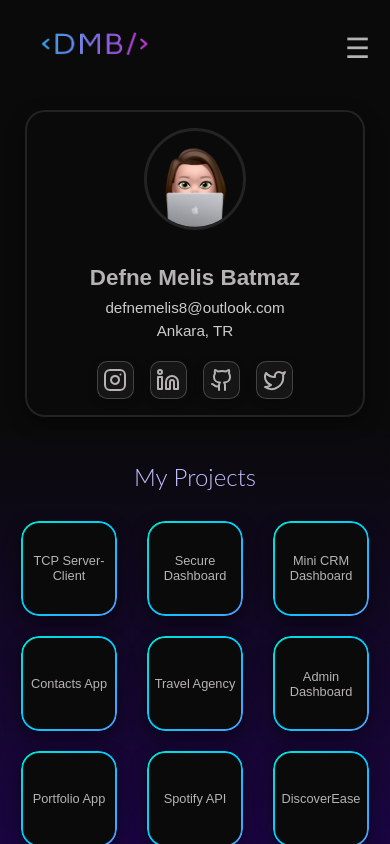
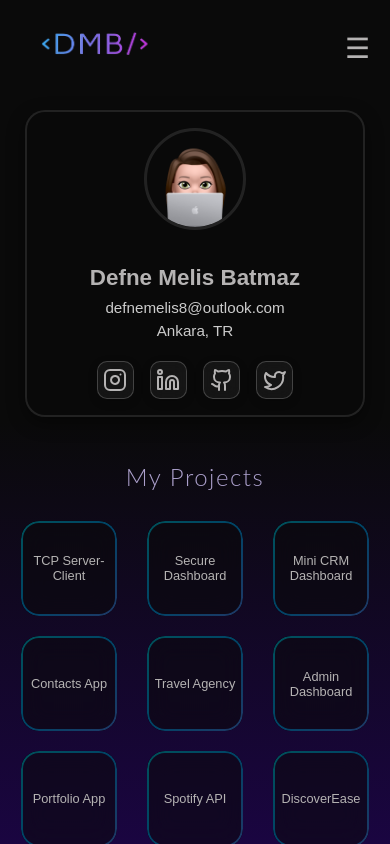
Before and after one commit to dmbatmazz/My_Portfolio_App, a React (Create React App) app: page /portfolio in a window 390 px wide. Built offline with nearby package versions, Linux system fonts and the light colour scheme.

Commit message:
some edits again

```diff
--- a/src/pages/Portfolio.css
+++ b/src/pages/Portfolio.css
@@ -1,24 +1,33 @@
 /* --- Renk Değişkenleri (işlev odaklı) --- */
 :root {
   --bg-main: #0A0A0A;                     /* Genel arka plan */
-  --text-main: #cccccc;                      /* Ana metin rengi */
-  --text-muted: #f0f0f0;                   /* Açıklama/metin rengi */
-  --box-bg: #0A0A0a;       /* Portfolio kutu arka plan */
+  --text-main: #ffffff;                   /* Ana metin rengi */
+  --text-muted: #f0f0f0;                  /* Açıklama/metin rengi */
+  --box-bg: #0a0a0a83;                      /* Portfolio kutu arka plan */
   --box-border: rgba(255,255,255,0.1);    /* Kutunun sınır rengi */
   --box-shadow-default: rgba(0,0,0,0.45); /* Kutunun gölge rengi */
   --box-shadow-hover: rgba(0,0,0,0.6);    /* Hover gölge rengi */
 
-  --border-gradient-start: #00ff9d;       /* Border animasyon başı */
-  --border-gradient-mid1: #00ccff;        /* Border animasyon ara renk */
-  --border-gradient-mid2: #9b6dff;        /* Border animasyon ara renk */
-  --border-gradient-end: #8400ff;         /* Border animasyon sonu */
+  /* Parlak renkli border (hover için) */
+  --border-gradient-start: #00ff9d;
+  --border-gradient-mid1: #00ccff;
+  --border-gradient-mid2: #9b6dff;
+  --border-gradient-end: #8400ff;
+
+  /* Mat, koyu renkli border (normalde) */
+  --border-gradient-start-muted: #005f4d;
+  --border-gradient-mid1-muted: #004466;
+  --border-gradient-mid2-muted: #3d2d66;
+  --border-gradient-end-muted: #3d005f;
 
   --hover-overlay-bg: rgba(0,0,0,0.65);   /* Hover overlay arka plan */
-  --hover-text: #b19cff;                  /* Hover overlay yazı rengi */
+  --hover-text: #c8bafa;                  /* Hover overlay yazı rengi */
   --project-link: #b19cff;                /* Proje link rengi */
   --project-link-hover: #9b7ffe;          /* Proje link hover rengi */
   --modal-bg: #1e1e1e;
-  --slider-btn-color: #b19cff;               /* Modal arka plan */
+  --slider-btn-color: #b19cff;            /* Modal arka plan */
+  --title-projects: #bfaefd;            /* Portfolio başlık rengi */
+  --title-projects-phone: #d5c8fdca;       /* Portfolio başlık rengi (telefon) */
 }
 
 /* --- Genel Stil --- */
@@ -37,13 +46,13 @@ html, body {
 }
 
 .portfolio-title {
-  margin-bottom: 30px;
+  margin-bottom: 50px;
   margin-top: 100px;
-  color: var(--text-main);
   font-size: 2.2rem;
-  color: var(--title-about);
-  font-family: 'Lato', sans-serif;
-  font-weight: 310;
+  color: var(--title-projects);
+  font-family: 'Josefin Sans', sans-serif;
+  font-weight: 100;
+  letter-spacing: 1.5px;
 }
 
 /* Grid yapısı */
@@ -61,7 +70,7 @@ html, body {
   background: var(--box-bg);
   font-family: 'Poppins', sans-serif;
   color: var(--text-main);
-  font-weight: 400;
+  font-weight: 500;
   font-size: 1rem;
   border-radius: 18px;
   aspect-ratio: 1/1;
@@ -75,12 +84,11 @@ html, body {
   align-items: center;
 
   backdrop-filter: blur(12px);
-  box-shadow: 0 6px 18px var(--box-shadow-default);
 
   transition: transform 0.4s ease, box-shadow 0.4s ease;
 }
 
-/* Gradient border animasyonu */
+/* Gradient border animasyonu (normalde MAT renkler) */
 .portfolio-box::before {
   content: '';
   position: absolute;
@@ -89,10 +97,10 @@ html, body {
   border-radius: 18px;
   background: linear-gradient(
     135deg,
-    var(--border-gradient-start),
-    var(--border-gradient-mid1),
-    var(--border-gradient-mid2),
-    var(--border-gradient-end)
+    var(--border-gradient-start-muted),
+    var(--border-gradient-mid1-muted),
+    var(--border-gradient-mid2-muted),
+    var(--border-gradient-end-muted)
   );
   background-size: 300% 300%;
   animation: borderFlow 6s ease infinite;
@@ -100,6 +108,19 @@ html, body {
   -webkit-mask-composite: destination-out;
           mask-composite: exclude;
   z-index: 1;
+  transition: background 0.4s ease;
+}
+
+/* Hover olunca parlak renklere geçiş */
+.portfolio-box:hover::before {
+  background: linear-gradient(
+    135deg,
+    var(--border-gradient-start),
+    var(--border-gradient-mid1),
+    var(--border-gradient-mid2),
+    var(--border-gradient-end)
+  );
+  background-size: 300% 300%;
 }
 
 /* İçerik (proje adı) */
@@ -113,7 +134,6 @@ html, body {
 .portfolio-hover {
   position: absolute;
   inset: 0;
-  background: var(--hover-overlay-bg);
   display: flex;
   flex-direction: column;
   justify-content: center;
@@ -121,7 +141,7 @@ html, body {
   gap: 8px;
   color: var(--hover-text);
   font-family: 'Raleway', sans-serif;
-  font-weight: 300;
+  font-weight: 400;
   font-size: 1.1rem;
   text-align: center;
   letter-spacing: 0.5px;
@@ -381,7 +401,7 @@ html, body {
 }
 
 .profile-btn:hover {
-  background: linear-gradient(135deg, var(--border-gradient-start), var(--border-gradient-mid2));
+  background: linear-gradient(135deg, var(--border-gradient-mid1), var(--border-gradient-end));
   color: #fff;
   border: 1px solid transparent;
   transform: translateY(-2px) scale(1.03);
@@ -402,7 +422,7 @@ html, body {
     font-size: 2.5rem;
     font-family: 'Lato', sans-serif;
     font-weight: 310;
-    color: var(--title-about);
+    color: var(--title-projects);
   }
   .portfolio-grid { grid-template-columns: repeat(4, 1fr); }
   .profile-card { max-width: 500px; padding: 1.5rem 1rem; margin: 0 auto;  }
@@ -417,7 +437,7 @@ html, body {
     font-size: 2rem;
     font-family: 'Lato', sans-serif;
     font-weight: 310;
-    color: var(--title-about);
+    color: var(--title-projects);
   }
   .portfolio-box { width: 90%; margin: 0 auto; }
   .profile-card { max-width: 500px; margin: 0 auto; }
@@ -480,7 +500,7 @@ html, body {
     font-size: 1.5rem;
     font-family: 'Lato', sans-serif;
     font-weight: 310;
-    color: var(--title-about);
+    color: var(--title-projects-phone);
   }
   .project-images img,
   .project-images-slider img { width: 90%; max-height: 60vh; }
--- a/src/pages/Portfolio.jsx
+++ b/src/pages/Portfolio.jsx
@@ -71,6 +71,10 @@ const contactsAppImages = [
   "./Portfolio_photos/contacts2.png",
 ];
 
+const portfolioAppImages = [
+  "./Portfolio_photos/avatar.png",
+];
+
 // Helpers
 const getImagesByProject = (name) => {
   switch (name) {
@@ -90,6 +94,8 @@ const getImagesByProject = (name) => {
       return tcpServerClientImages;
     case "Contacts App":
       return contactsAppImages;
+    case "Portfolio App":
+      return portfolioAppImages;
     default:
       return [];
   }
@@ -113,6 +119,8 @@ const getDescriptionByProject = (name) => {
       return "This project implements a simple TCP server-client architecture using C++ and QT5. The server listens for incoming connections, while the client can send messages to the server and receive responses.";
     case "Contacts App":
       return "This project is a contact management application built with React. It allows users to add, view, and manage their contacts in a user-friendly interface.";
+      case "Portfolio App":
+      return "This project is the app that you are looking right now which is a personal portfolio website built with React. It showcases various projects, skills, and contact information in a visually appealing manner.";
     default:
       return "Project details will be available here soon.";
   }
@@ -134,6 +142,8 @@ const getLinkByProject = (name) => {
       return "https://github.com/dmbatmazz/DiscoverEase";
       case "Contacts App":
       return "https://github.com/dmbatmazz/contacts-app";
+      case "Portfolio App":
+      return "https://github.com/dmbatmazz/My_Portfolio_App";
     default:
       return "#";
   }
@@ -155,6 +165,8 @@ const getLinkLabelByProject = (name) => {
       return "DiscoverEase Codes";
     case "Contacts App":
       return "Contacts App Codes";
+      case "Portfolio App":
+      return "Portfolio App Codes";
     default:
       return "Project codes will be available here soon.";
   }
@@ -162,7 +174,7 @@ const getLinkLabelByProject = (name) => {
 
 const socialLinks = [
     { name: 'Instagram', icon: <Instagram />, url: 'https://instagram.com/dmbatmazz' },
-    { name: 'LinkedIn', icon: <Linkedin />, url: 'https://linkedin.com/in/dmbatmazz' },
+    { name: 'LinkedIn', icon: <Linkedin />, url: 'https://linkedin.com/in/defne-melis-batmaz' },
     { name: 'GitHub', icon: <Github />, url: 'https://github.com/dmbatmazz' },
     { name: 'X', icon: <Twitter />, url: 'https://twitter.com/dmbatmazz' },
   ];
```
Also changed, not shown: src/pages/Portfolio_photos/avatar.png (added).
